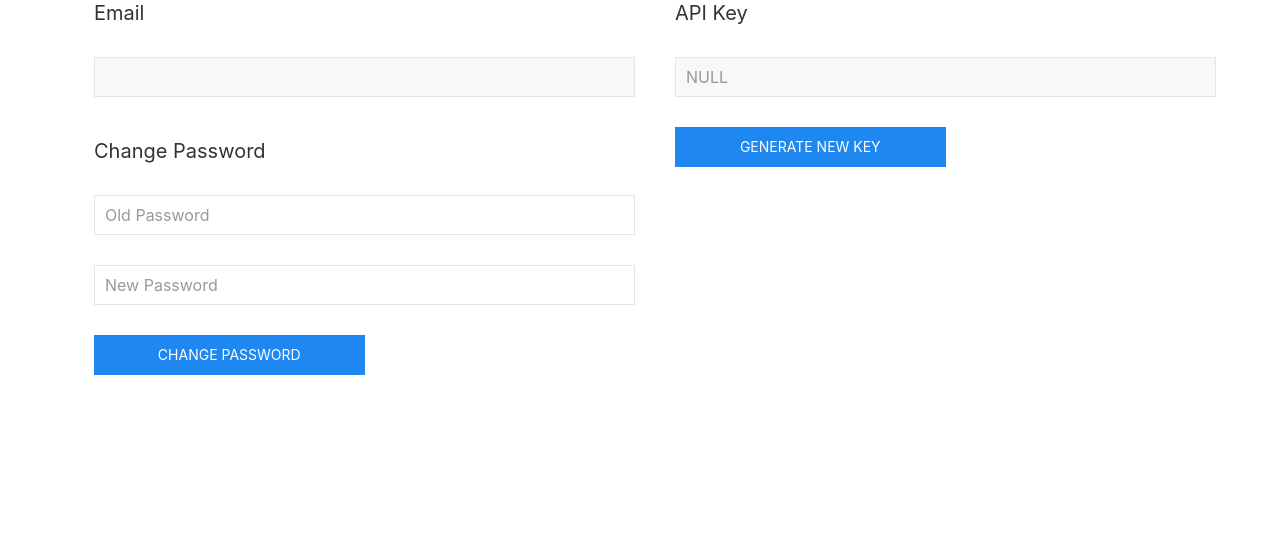
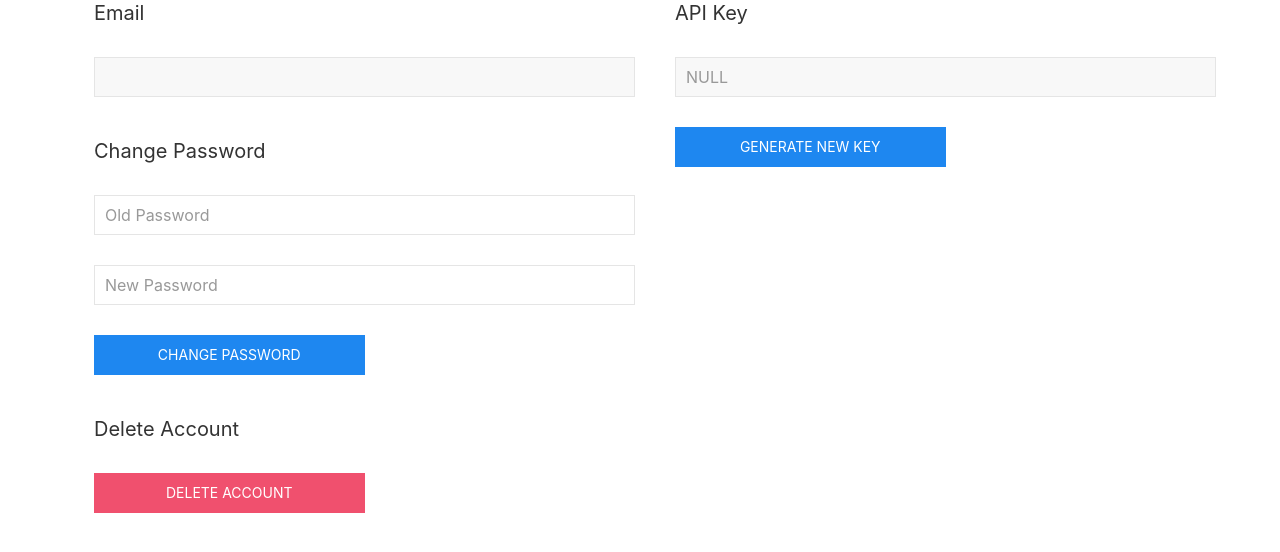
Before and after one commit to lamby-ml/lamby-web, a Flask app: template lamby/templates/profile.jinja in a window 1280 px wide. Shown: the part 205-757 px from the top of the page. Run offline with Flask 2, Linux system fonts and the light colour scheme; the template is opened without the code that fills it: values that come from a table or form of the project are taken from there, others are empty; some libraries are stand-ins or nearby versions.

Commit message:
User account delete functionality on Lamby Web (#34)
* Create new DeleteAccountForm

* Add delete user functionality

* Add delete user test and reformat fs test

* add spacing

* Fix weird formatting

```diff
--- /dev/null
+++ b/lamby/forms/deleteaccount.py
@@ -0,0 +1,8 @@
+from wtforms import StringField, SubmitField
+
+from lamby.forms.base import BaseForm
+
+
+class DeleteAccountForm(BaseForm):
+    delete_account = StringField('Delete Account')
+    submit = SubmitField('Delete Account')
--- a/lamby/models/user.py
+++ b/lamby/models/user.py
@@ -36,5 +36,8 @@
     def generate_new_api_key(self):
         self.api_key = secrets.token_urlsafe(32)
 
+    def delete_account(self):
+        self.query.filter(User.id == self.id).delete()
+
     def __str__(self):
         return '<User email=%s />' % self.email
--- a/lamby/templates/profile.jinja
+++ b/lamby/templates/profile.jinja
@@ -42,6 +42,15 @@
                             {{ my_info_form.submit(class_="uk-button uk-button-primary uk-width-1-2 uk-margin-small-bottom uk-align") }}
                         </div>
                     </form>
+                    <form method="post" action="{{ url_for('profile.handle_delete_account') }}" novalidate>
+                        {{ delete_account_form.hidden_tag() }}
+
+                        <div align="left">
+                            <h4></h4>
+                            <h4>Delete Account</h4>
+                            {{ delete_account_form.submit(class_="uk-button uk-button-danger uk-width-1-2 uk-margin-small-bottom uk-align") }}
+                        </div>
+                    </form>
                 </div>
 
                 <div>
```
Also changed, not shown: lamby/controllers/profile.py (+19 -0 lines), lamby/models/projects.py (+6 -2 lines), lamby/tests/controllers/test_profile.py (+15 -0 lines), lamby/tests/filestore/test_fs.py (+3 -3 lines).
